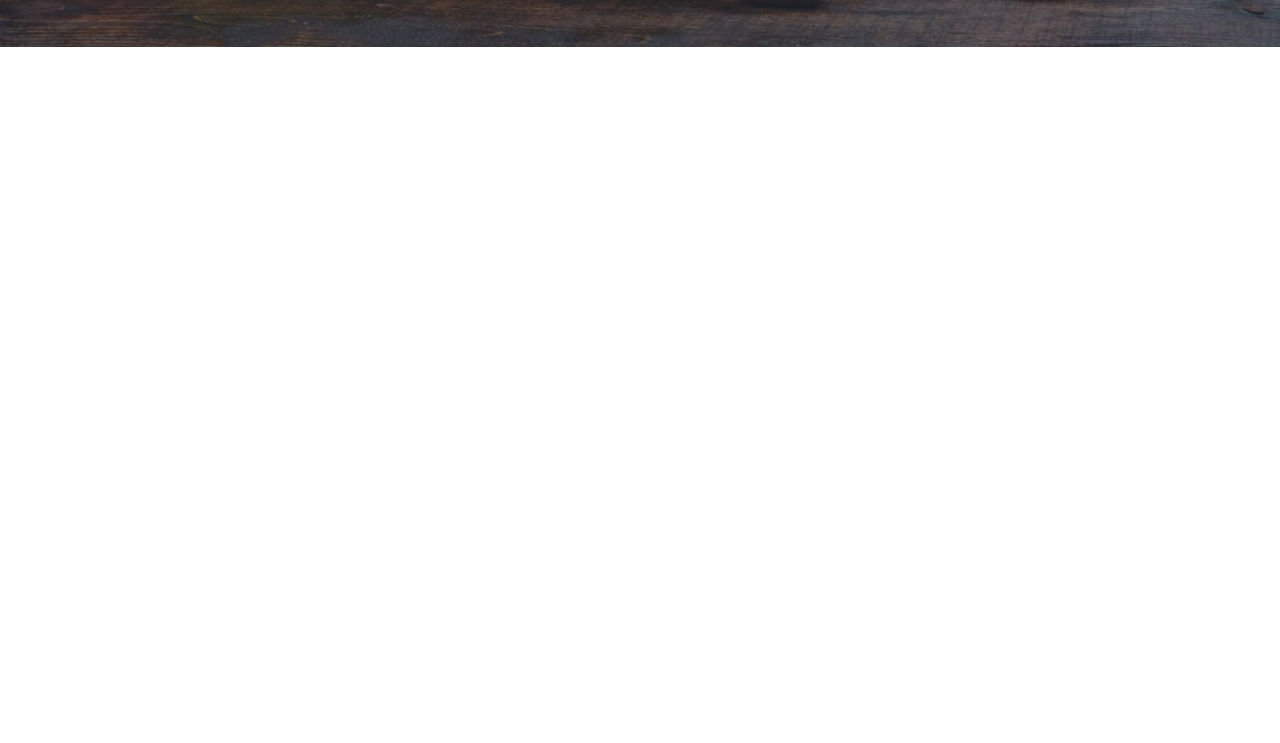
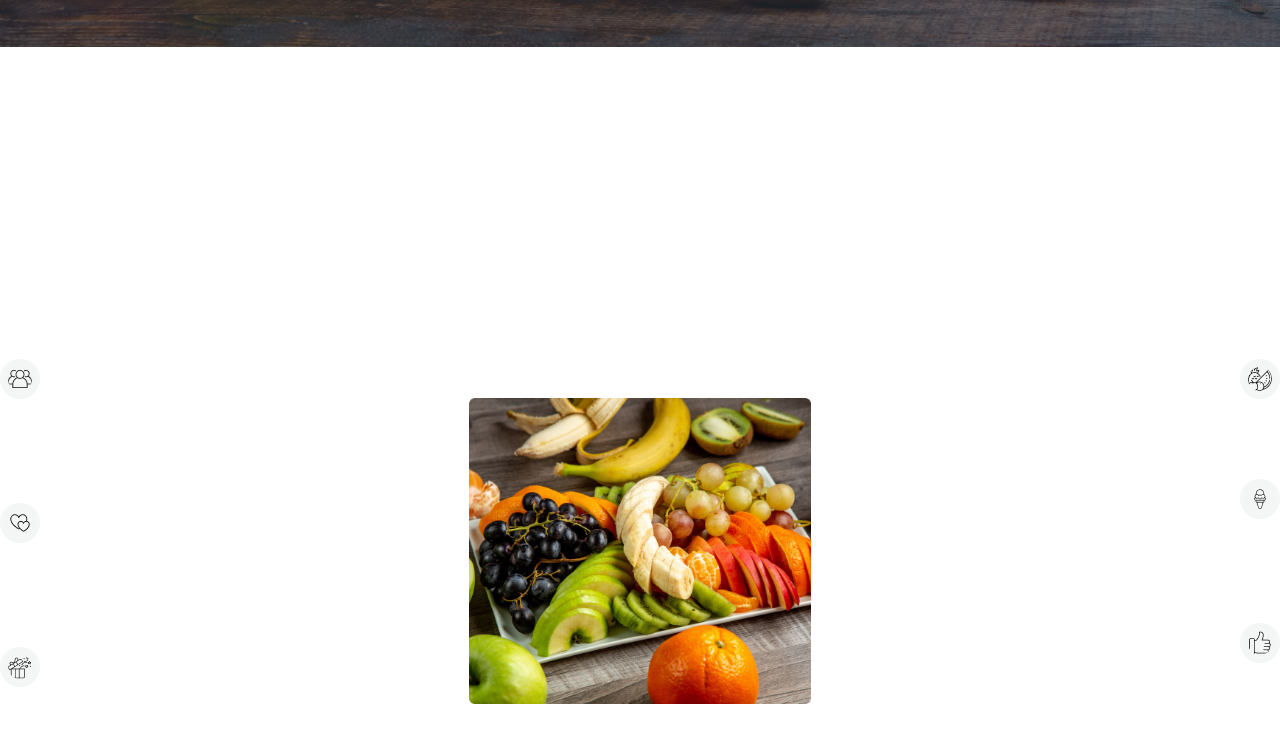
Before and after one commit to dialemon/fruit-brust, a plain HTML site: page index.html in a window 1280 px wide. Shown: the part 1743-2486 px from the top of the page. Before the commit the page ends 1790 px from the top, so only its background shows below. Drawn offline with nearby package versions, Linux system fonts and the light colour scheme.

Commit message:
added why choose us

```diff
--- a/index.html
+++ b/index.html
@@ -29,7 +29,8 @@
         colors: {
           clifford: '#da373d',
           'fc': '#121212',
-          'main': '#F85559'
+          'main': '#F85559',
+          'pro': '#f3f6f4',
         }
       }
     }
@@ -51,7 +52,7 @@
               </ul>
             </div>
             <div class="flex-1 lg:justify-center justify-start">
-              <a class="btn btn-ghost normal-case text-2xl md:text-white font-extrabold"><img class="w-8" src="images/logo.png" alt="">Fruit Brust</a>
+              <a class="btn btn-ghost normal-case text-2xl md:text-white font-extrabold"><img class="w-8" src="./images/logo.png" alt="">Fruit Brust</a>
             </div>
             <div class="flex-none px-2 md:px-4 lg:px-6">
               <div class="form-control hidden md:block relative">
@@ -450,7 +451,7 @@
         </div>
       </section>
       <!-- meet the team section -->
-      <section>
+      <section class="text-white">
         <div class="hero mt-10" style="background-image: url(images/banner1.png);">
             <div class="hero-overlay bg-opacity-60"></div>
             <div class="hero-content text-center text-neutral-content">
@@ -522,7 +523,7 @@
                                 <button class="btn bg-transparent border-none p-2">
                                     <i class="fa-brands fa-twitter" style="color: #F85559;"></i>
                                 </button>
-                                <button class="btn bg-transparent border-none p-2">
+                                <button class="btn  bg-transparent border-none p-2">
                                     <i class="fa-brands fa-linkedin" style="color: #F85559;"></i>
                                 </button>
                             </div>
@@ -532,6 +533,77 @@
             </div>
           </div>
     </section>
+     <!-- why choose us section -->
+    <section class="text-white">
+      <div class="py-14">
+        <div class="text-center pt-14 pb-10">
+            <h1 class="mb-5 font-lato font-bold text-2xl md:text-5xl">Why Choose Us</h1>
+            <p class="mb-5">Contrary to popular belief, is not simply random text. It has roots in a piece of classical <br> Latin literature from 45 BC, making it over 2000 years old.</p>
+        </div>
+        <div class="flex items-center flex-col lg:flex-row">
+            <div class="">
+                <div class="flex gap-4 items-start py-6">
+                    <img class="w-12 bg-pro p-2 rounded-full" src="./images/group 1.png" alt="">
+                    <div class="">
+                        <h1 class="font-bold text-2xl pb-2 underline underline-offset-8 md:text-4xl">Dedicated Team</h1>
+
+                        <p>Professional employees are there for you to pick the most amazing and fresh fruits.</p>
+                    </div>
+
+                </div>
+                <div class="flex gap-4 items-start py-6">
+                    <img class="w-12 bg-pro p-2 rounded-full" src="./images/love 1.png" alt="">
+                    <div class="">
+                        <h1 class="font-bold text-2xl pb-2 underline underline-offset-8 md:text-4xl">Fresh is Best</h1>
+                        <p>Professional employees are there for you to pick the most amazing and fresh fruits.</p>
+                    </div>
+
+                </div>
+                <div class="flex gap-4 items-start py-6">
+                    <img class="w-12 bg-pro p-2 rounded-full" src="./images/gift-box 1.png" alt="">
+                    <div class="">
+                        <h1 class="font-bold text-2xl pb-2 underline underline-offset-8 md:text-4xl">Gift Certificates</h1>
+                        <p>Professional employees are there for you to pick the most amazing and fresh fruits.</p>
+                    </div>
+
+                </div>
+
+            </div>
+            <div>
+                <img class="flex-1" src="./images/whychoose1.png" alt="">
+            </div>
+            <div class=" text-right">
+                <div class="flex items-start  gap-4py-6">
+
+                    <div class="">
+                        <h1 class="font-bold text-2xl pb-2 underline underline-offset-8 md:text-4xl">Integrated Supplier</h1>
+                        <p>Professional employees are there for you to pick the most amazing and fresh fruits.</p>
+                    </div>
+                    <img class="w-12 bg-pro p-2 rounded-full" src="./images/fruit 1.png" alt="">
+                </div>
+                <div class="flex gap-4 items-start py-6">
+
+                    <div class="">
+                        <h1 class="font-bold text-2xl pb-2 underline underline-offset-8 md:text-4xl">Sustainable Practice</h1>
+                        <p>Professional employees are there for you to pick the most amazing and fresh fruits.</p>
+                    </div>
+                    <img class="w-12 bg-pro p-2 rounded-full" src="./images/ice-cream 1.png" alt="">
+                </div>
+                <div class="flex gap-4 items-start py-6">
+
+                    <div class="">
+                        <h1 class="font-bold text-2xl pb-2 underline underline-offset-8 md:text-4xl">The Benefits Only</h1>
+                        <p>Professional employees are there for you to pick the most amazing and fresh fruits.</p>
+                    </div>
+                    <img class="w-12 bg-pro p-2 rounded-full" src="./images/like 1.png" alt="">
+
+                </div>
+
+            </div>
+
+        </div>
+    </div>
+    </section>
 
     </main>
     <footer>
```
Also changed, not shown: images/fruit 1.png (added), images/gift-box 1.png (added), images/group 1.png (added), images/ice-cream 1.png (added), images/like 1.png (added), images/love 1.png (added).
